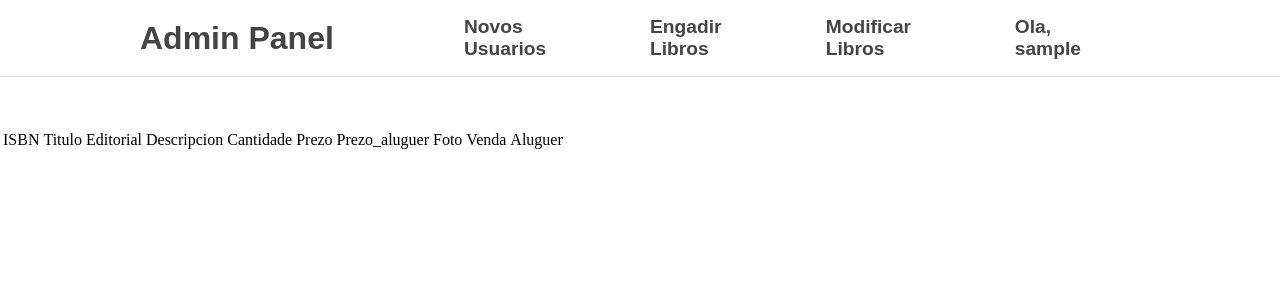
After one commit to ivanviso/PHP, a PHP site: page /admin/libro_mod.php in a window 1280 px wide. The commit adds this page. Shown: the top 300 px of the page. Run offline with PHP 8.4, Linux system fonts and the light colour scheme; the visitor is signed in with stand-in values (Sample User, id 1); data that the repository does not hold is empty.

Commit message:
Terminar el editor de libros

```diff
--- a/IAWM-PROYECTO/basededatos.sql
+++ b/IAWM-PROYECTO/basededatos.sql
@@ -29,7 +29,9 @@ CREATE TABLE `libro_aluguer` (
   `editorial` varchar(24),
   `prezo` int,
   `prezo_aluguer` int,
-  `foto` varchar(1000)
+  `foto` varchar(1000),
+  `venda` boolean DEFAULT TRUE,
+  `aluguer` boolean DEFAULT TRUE
 );
 
 CREATE TABLE `libro_alugado` (
--- a/IAWM-PROYECTO/sitio/admin/flexnav_admin.php
+++ b/IAWM-PROYECTO/sitio/admin/flexnav_admin.php
@@ -16,6 +16,8 @@ echo '
         <nav>
             <ul class="nav-ul hide-ul">
                 <li><a class="nav-link" href="novousuario.php">Novos Usuarios</a></li>
+                <li><a class="nav-link" href="libro_add.php">Engadir Libros</a></li>
+                <li><a class="nav-link" href="libro_mod.php">Modificar Libros</a></li>
 
                 <li><a class="nav-link"> Ola, ',$_SESSION['usuario'],'</a></li>
 
--- /dev/null
+++ b/IAWM-PROYECTO/sitio/admin/libro_mod.php
@@ -0,0 +1,99 @@
+<?php
+
+include 'session_prot_admin.php';
+include 'flexnav_admin.php';
+
+?>
+
+<table style="margin-top: 10%">
+        <thead>
+            <td>
+                ISBN
+            </td>
+            <td>Titulo</td>
+            <td>Editorial</td>
+            <td>Descripcion</td>
+            <td>Cantidade</td>
+            <td>Prezo</td>
+            <td>Prezo_aluguer</td>
+            <td>Foto</td>
+            <td>Venda</td>
+            <td>Aluguer</td>
+        </thead>
+        <tbody>
+            <tr>
+                <?php
+
+include '../php/mysqlcon.php';
+$result=mysqli_query($conn,"select * from libro_aluguer");
+
+while ($row = mysqli_fetch_assoc($result)) {
+    $ISBNa = $row['ISBN'];
+    $tituloa = $row['titulo'];
+    $editoriala = $row['editorial'];
+    $cantidadea = $row['cantidade'];
+    $descripciona = $row['descripcion'];
+    $fotoa = $row['foto'];
+    $prezo_aluguera = $row['prezo_aluguer'];
+    $prezoa = $row['prezo'];
+    $vendaa=$row['venda'];
+    $aluguera=$row['aluguer'];
+    if($vendaa==1) {
+        $checkervenda="checked";
+    } else {$checkervenda=null;
+    }
+
+    if($aluguera==1) {
+        $checkeraluguer="checked";
+    } else {$checkeraluguer=null;
+    }
+        echo '
+<form method="post" action="libro_mod.php">
+
+                <td>'.$ISBNa.'<input value="'.$ISBNa.'" type="hidden" name="bookarray[ISBN]" id=""></td>','
+                <td><input value="'.$tituloa.'" type="text" name="bookarray[titulo]" id=""></td>
+                <td><input value="'.$editoriala.'"type="text" name="bookarray[editorial]" id=""></td>
+                <td><input value="'.$descripciona.'"type="text" name="bookarray[descripcion]" id=""></td>
+                <td><input value="'.$cantidadea.'"type="number" name="bookarray[cantidade]" id=""></td>
+                <td><input value="'.$prezoa.'"type="number" name="bookarray[prezo]" id=""></td>
+                <td><input value="'.$prezo_aluguera.'"type="number" name="bookarray[prezo_aluguer]" id=""></td>
+                <td><input value="'.$fotoa.'"type="text" name="bookarray[foto]"></td>
+                <td><input value="'.$vendaa.'"type="checkbox" name="bookarray[venda]" '.$checkervenda.'></td>
+                <td><input value="'.$aluguera.'"type="checkbox" name="bookarray[aluguer]" '.$checkeraluguer.'></td>
+                <td><input name="sub'.$ISBNa.'" value="modificar" type="submit"></td>
+                </form>
+            </tr> ';
+        }
+
+            ?>
+        </tbody>
+</table>
+<?php
+if ($_SERVER["REQUEST_METHOD"] == "POST") {
+    $ISBN = $_POST['bookarray']['ISBN'];
+    $titulo = $_POST['bookarray']['titulo'];
+    $editorial = $_POST['bookarray']['editorial'];
+    $cantidade = $_POST['bookarray']['cantidade'];
+    $descripcion = $_POST['bookarray']['descripcion'];
+    $foto = $_POST['bookarray']['foto'];
+    $prezo_aluguer = $_POST['bookarray']['prezo_aluguer'];
+    $prezo = $_POST['bookarray']['prezo'];
+    if (isset($_POST['bookarray']['venda'])) {
+        $venda = 1;
+
+    } else {
+        $venda = 0;
+    }
+
+    if (isset($_POST['bookarray']['aluguer'])) {
+        $aluguer = 1;
+    } else {
+        $aluguer = 0;
+    }
+
+    mysqli_query($conn, "REPLACE INTO libro_aluguer (ISBN,titulo,cantidade,descripcion,editorial,prezo,prezo_aluguer,foto,venda,aluguer) values ($ISBN,'$titulo',$cantidade,'$descripcion','$editorial',$prezo,$prezo_aluguer,'$foto',$venda,$aluguer)");
+
+    js_redirect('/admin/cargando.php');
+}
+
+?>
--- a/IAWM-PROYECTO/sitio/carrito.php
+++ b/IAWM-PROYECTO/sitio/carrito.php
@@ -44,6 +44,7 @@ echo
     <td style="padding-right: 1em"><button class="boton" type="submit" value="Borrar">Borrar</td>
     </form>
     </thead>';
+if (isset($_SESSION['carrito_alquiler'])) {
     foreach ($_SESSION['carrito_alquiler'] as $ISBN) {
         $result = mysqli_query($conn, "SELECT * FROM libro_aluguer where ISBN=$ISBN");
         while ($row = mysqli_fetch_assoc($result)) {
@@ -55,6 +56,8 @@ foreach ($_SESSION['carrito_alquiler'] as $ISBN) {
             echo "<td>", "<img src=", $row['foto'], ">", "</td>";
         }
     }
+}
+if (isset($_SESSION['carrito_compra'])) {
     foreach ($_SESSION['carrito_compra'] as $ISBN) {
         $result = mysqli_query($conn, "SELECT * FROM libro_aluguer where ISBN=$ISBN");
         echo "<br>";
@@ -67,6 +70,7 @@ foreach ($_SESSION['carrito_compra'] as $ISBN) {
             echo "<td>", "<img src=", $row['foto'], ">", "</td>";
         }
     }
+}
 
 //var_dump($_SESSION['carrito_compra'],$_SESSION['carrito_alquiler']);
 ?>
--- a/IAWM-PROYECTO/sitio/venta.php
+++ b/IAWM-PROYECTO/sitio/venta.php
@@ -13,7 +13,7 @@
             <?php
 include 'php/flexnav.php';
 include 'php/mysqlcon.php';
-$sql = "SELECT * FROM libro_aluguer WHERE cantidade > 0 ORDER BY RAND() ";
+$sql = "SELECT * FROM libro_aluguer WHERE cantidade > 0 AND venda=True ORDER BY RAND() ";
 $result = mysqli_query($conn, $sql); // First parameter is just return of "mysqli_connect()" function
 session_start();
 echo "<br>";
```
Also changed, not shown: IAWM-PROYECTO/sitio/admin/cargando.php (added, +9 -0 lines), IAWM-PROYECTO/sitio/admin/libro_add.php (added, +68 -0 lines), IAWM-PROYECTO/sitio/alquiler.php (+2 -15 lines). Lines whose indentation alone changed are shown as unchanged.
